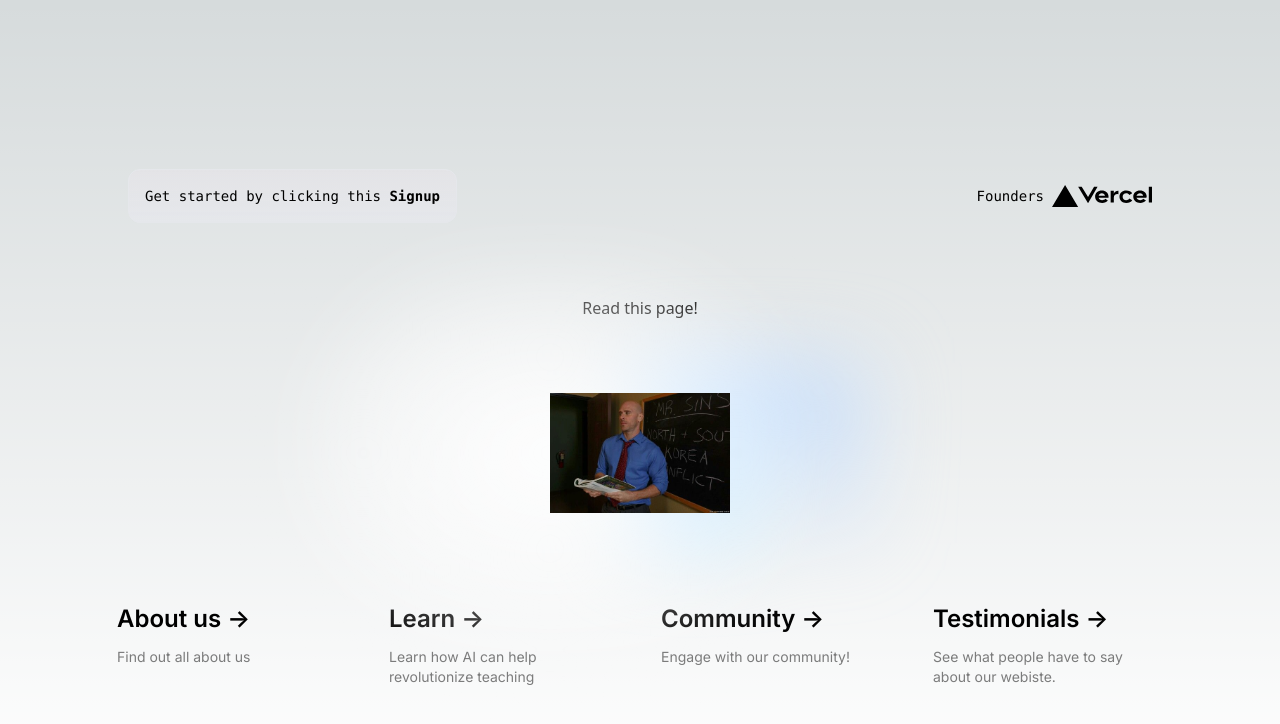
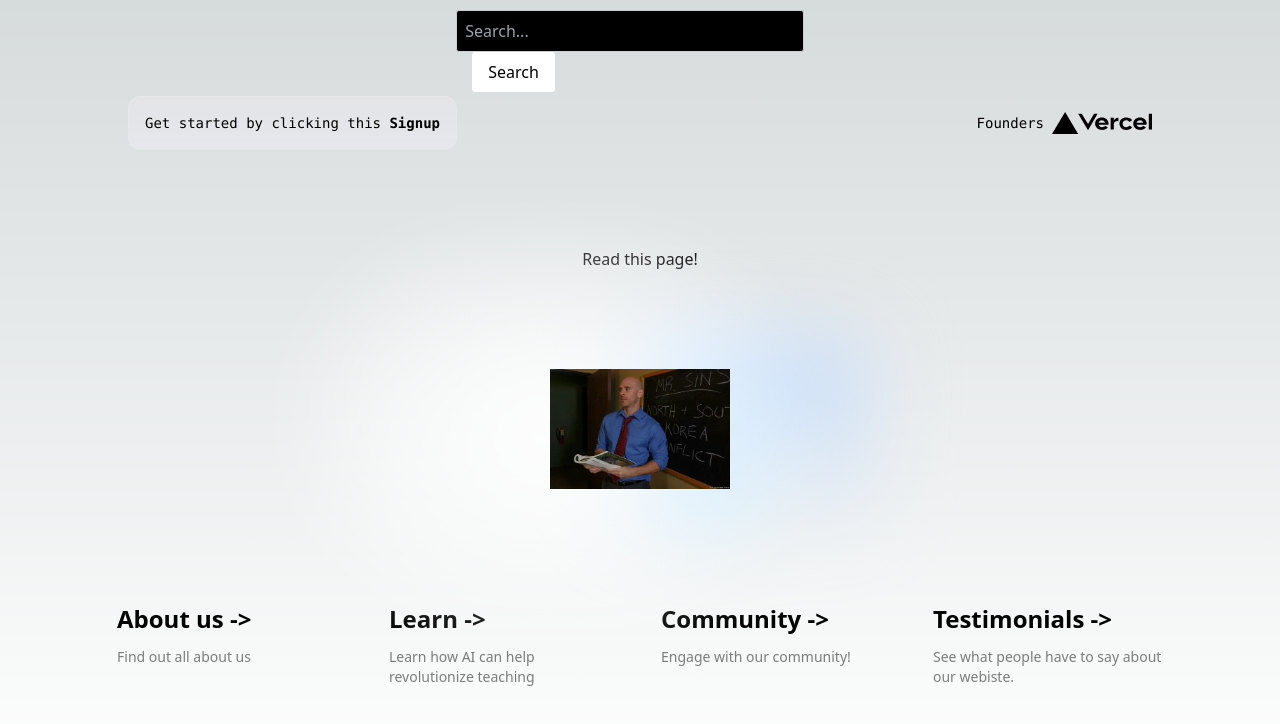
Before and after one commit to Samuel-Okongo/next.js, a Next.js app: page / in a window 1280 px wide. Shown: the top 724 px of the page. Built offline with nearby package versions, Linux system fonts and the light colour scheme.

Commit message:
fixed search and founder page

```diff
--- a/src/pages/index.tsx
+++ b/src/pages/index.tsx
@@ -1,17 +1,74 @@
-import Link from 'next/link'
-import Image from 'next/image'
-import SearchBar from '../components/searchbar.js';
-import { Inter } from 'next/font/google'
-import styles from '../styles/SearchBar.module.css'
+import React, { useState } from 'react';
+import Link from 'next/link';
+import Image from 'next/image';
 
-const inter = Inter({ subsets: ['latin'] })
+const headerStyle = {
+  position: 'fixed',
+  top: '10px',
+  right: '10px',
+  display: 'flex',
+  justifyContent: 'center',
+  marginBottom: '2rem',
+  width: '100%',
+};
+
+const inputStyle = {
+  width: '100%',
+  padding: '0.5rem',
+  border: '1px solid #ccc',
+  borderRadius: '3px',
+  backgroundColor: 'black',
+  color: 'white',
+};
+
+const buttonStyle = {
+  padding: '0.5rem 1rem',
+  backgroundColor: 'white',
+  color: 'black',
+  border: 'none',
+  borderRadius: '3px',
+  marginLeft: '1rem',
+  cursor: 'pointer',
+};
+
+const footerStyle = {
+  position: 'fixed',
+  bottom: '0',
+  width: '100%',
+  textAlign: 'center',
+  padding: '1rem 0',
+  backgroundColor: '#f8f8f8',
+  borderTop: '1px solid #e7e7e7',
+};
 
 export default function Home() {
+  const [searchTerm, setSearchTerm] = useState('');
+
+  const handleSearch = (event) => {
+    event.preventDefault();
+    console.log(searchTerm);
+  };
+
   return (
     <main className="flex min-h-screen flex-col items-center justify-between p-24">
-        <searchbar className="searchbar-top-right" onSearch={(searchTerm) => console.log(searchTerm)} />
-        <div className="z-10 w-full max-w-5xl items-center justify-between font-mono text-sm lg:flex">
-        <p className="fixed left-0 top-0 flex w-full justify-center border-b border-black-300 bg-gradient-to-b from-zinc-200 pb-6 pt-8 backdrop-blur-2xl dark:border-neutral-800 dark:bg-zinc-800/30 dark:from-inherit lg:static lg:w-auto  lg:rounded-xl lg:border lg:bg-gray-200 lg:p-4 lg:dark:bg-zinc-800/30">
+      <header style={headerStyle}>
+        <form onSubmit={handleSearch}>
+          <input
+            style={inputStyle}
+            type="text"
+            value={searchTerm}
+            onChange={(e) => setSearchTerm(e.target.value)}
+            placeholder="Search..."
+          />
+          <button style={buttonStyle} type="submit">
+            Search
+          </button>
+        </form>
+      </header>
+
+      {/* Your existing code starts here */}
+      <div className="z-10 w-full max-w-5xl items-center justify-between font-mono text-sm lg:flex">
+        <p className="fixed left-0 top-0 flex w-full justify-center border-b border-black-300 bg-gradient-to-b from-zinc-200 pb-6 pt-8 backdrop-blur-2xl dark:border-neutral-800 dark:bg-zinc-800/30 lg:static lg:w-auto  lg:rounded-xl lg:border lg:bg-gray-200 lg:p-4 lg:dark:bg-zinc-800/30">
           Get started by clicking this&nbsp;
           <a href="http://localhost:3000/signup" class="font-mono font-bold">Signup</a>
         </p>
@@ -56,14 +113,14 @@ export default function Home() {
           target="_blank"
           rel="noopener noreferrer"
         >
-          <h2 className={`${inter.className} mb-3 text-2xl font-semibold`}>
+          <h2 className={`{inter.className} mb-3 text-2xl font-semibold`}>
             About us{' '}
             <span className="inline-block transition-transform group-hover:translate-x-1 motion-reduce:transform-none">
               -&gt;
             </span>
           </h2>
           <p
-            className={`${inter.className} m-0 max-w-[30ch] text-sm opacity-50`}
+            className={`{inter.className} m-0 max-w-[30ch] text-sm opacity-50`}
           >
             Find out all about us
           </p>
@@ -75,14 +132,14 @@ export default function Home() {
           target="_blank"
           rel="noopener noreferrer"
         >
-          <h2 className={`${inter.className} mb-3 text-2xl font-semibold`}>
+          <h2 className={`{inter.className} mb-3 text-2xl font-semibold`}>
             Learn{' '}
             <span className="inline-block transition-transform group-hover:translate-x-1 motion-reduce:transform-none">
               -&gt;
             </span>
           </h2>
           <p
-            className={`${inter.className} m-0 max-w-[30ch] text-sm opacity-50`}
+            className={`{inter.className} m-0 max-w-[30ch] text-sm opacity-50`}
           >
             Learn how AI can help revolutionize teaching
           </p>
@@ -94,14 +151,14 @@ export default function Home() {
           target="_blank"
           rel="noopener noreferrer"
         >
-          <h2 className={`${inter.className} mb-3 text-2xl font-semibold`}>
+          <h2 className={`{inter.className} mb-3 text-2xl font-semibold`}>
           Community{' '}
           <span className="inline-block transition-transform group-hover:translate-x-1 motion-reduce:transform-none">
               -&gt;
             </span>
           </h2>
           <p
-            className={`${inter.className} m-0 max-w-[30ch] text-sm opacity-50`}
+            className={`{inter.className} m-0 max-w-[30ch] text-sm opacity-50`}
           >
             Engage with our community!
           </p>
@@ -113,14 +170,14 @@ export default function Home() {
           target="_blank"
           rel="noopener noreferrer"
         >
-          <h2 className={`${inter.className} mb-3 text-2xl font-semibold`}>
+          <h2 className={`{inter.className} mb-3 text-2xl font-semibold`}>
             Testimonials{' '}
             <span className="inline-block transition-transform group-hover:translate-x-1 motion-reduce:transform-none">
               -&gt;
             </span>
           </h2>
           <p
-            className={`${inter.className} m-0 max-w-[30ch] text-sm opacity-50`}
+            className={`{inter.className} m-0 max-w-[30ch] text-sm opacity-50`}
           >
             See what people have to say about our webiste.
           </p>
```
